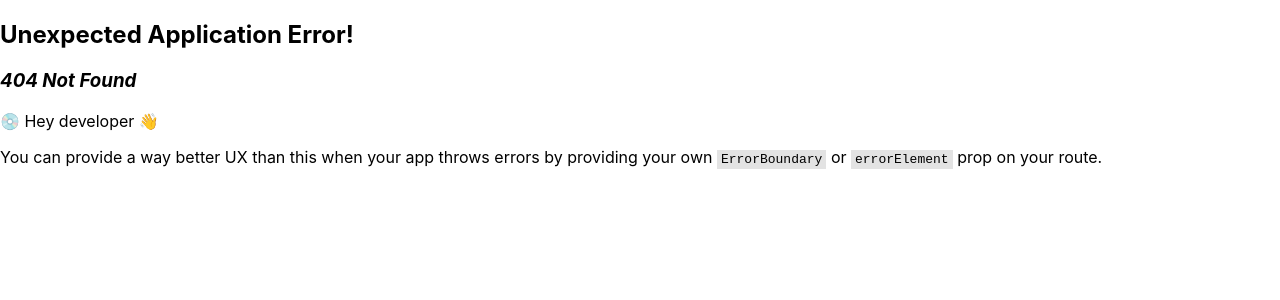
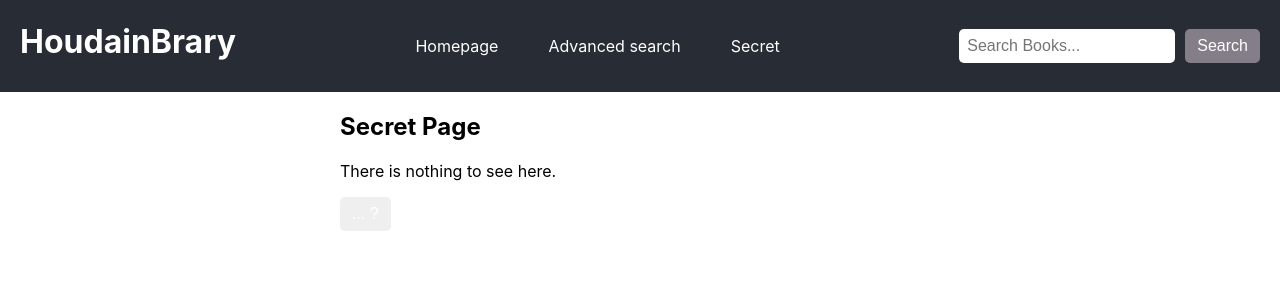
Before and after one commit to AmnezziaCS/houdainbrary, a React (Create React App) app: page /secret in a window 1280 px wide. Before the commit this address had no page. Shown: the top 300 px of the page. Built offline with nearby package versions, Linux system fonts and the light colour scheme.

Commit message:
feat(pages): add the secret page
fix #11

```diff
--- a/src/app.tsx
+++ b/src/app.tsx
@@ -9,12 +9,14 @@ import BookDetailPage from './pages/bookDetailsPage';
 import { HomePage } from './pages/homePage';
 import { Root } from './pages/root';
 import { SearchPage } from './pages/searchPage';
+import { SecretPage } from './pages/secretPage';
 
 const router = createBrowserRouter(
     createRoutesFromElements(
         <Route element={<Root />}>
             <Route path="/" element={<HomePage />} />
             <Route path="/search" element={<SearchPage />} />
+            <Route path="/secret" element={<SecretPage />} />
             <Route path="/books/:bookId" element={<BookDetailPage />} />
         </Route>,
     ),
--- a/src/components/header.tsx
+++ b/src/components/header.tsx
@@ -77,8 +77,8 @@ export const Header = ({
                         </Link>
                     </li>
                     <li className={styles.navItem}>
-                        <Link to="/settings" className={styles.navLink}>
-                            Settings
+                        <Link to="/secret" className={styles.navLink}>
+                            Secret
                         </Link>
                     </li>
                 </ul>
--- /dev/null
+++ b/src/pages/secretPage.module.css
@@ -0,0 +1,38 @@
+.secretPage {
+    max-width: 600px;
+    margin: 0 auto;
+    transition: background-color 0.5s ease;
+}
+
+.content {
+    display: flex;
+    flex-direction: column;
+    align-items: center;
+}
+
+.eastereggButton {
+    padding: 8px 12px;
+    color: white;
+    border: none;
+    border-radius: 5px;
+    cursor: pointer;
+    font-size: 16px;
+    transition: background-color 0.3s ease;
+}
+
+.bookAnimation {
+    width: 300px;
+    height: 160px;
+    background-image: url('https://i.imgur.com/5cxKd2z.png');
+    background-size: cover;
+    animation: bookAnimation 2s infinite alternate;
+}
+
+@keyframes bookAnimation {
+    0% {
+        transform: translateY(0);
+    }
+    100% {
+        transform: translateY(-20px);
+    }
+}
--- /dev/null
+++ b/src/pages/secretPage.tsx
@@ -0,0 +1,31 @@
+import { Fragment, useState } from 'react';
+
+import styles from './secretPage.module.css';
+
+export const SecretPage = () => {
+    const [eastereggActivated, setEastereggActivated] = useState(false);
+
+    return (
+        <div
+            className={`${styles.secretPage} ${eastereggActivated ? styles.easteregg : ''}`}
+        >
+            <h2>Secret Page</h2>
+            {!eastereggActivated && (
+                <Fragment>
+                    <p>There is nothing to see here.</p>
+                    <button
+                        onClick={() => setEastereggActivated(true)}
+                        className={styles.eastereggButton}
+                    >
+                        ... ?
+                    </button>
+                </Fragment>
+            )}
+            <div className={styles.content}>
+                {eastereggActivated && (
+                    <div className={styles.bookAnimation}></div>
+                )}
+            </div>
+        </div>
+    );
+};
```
